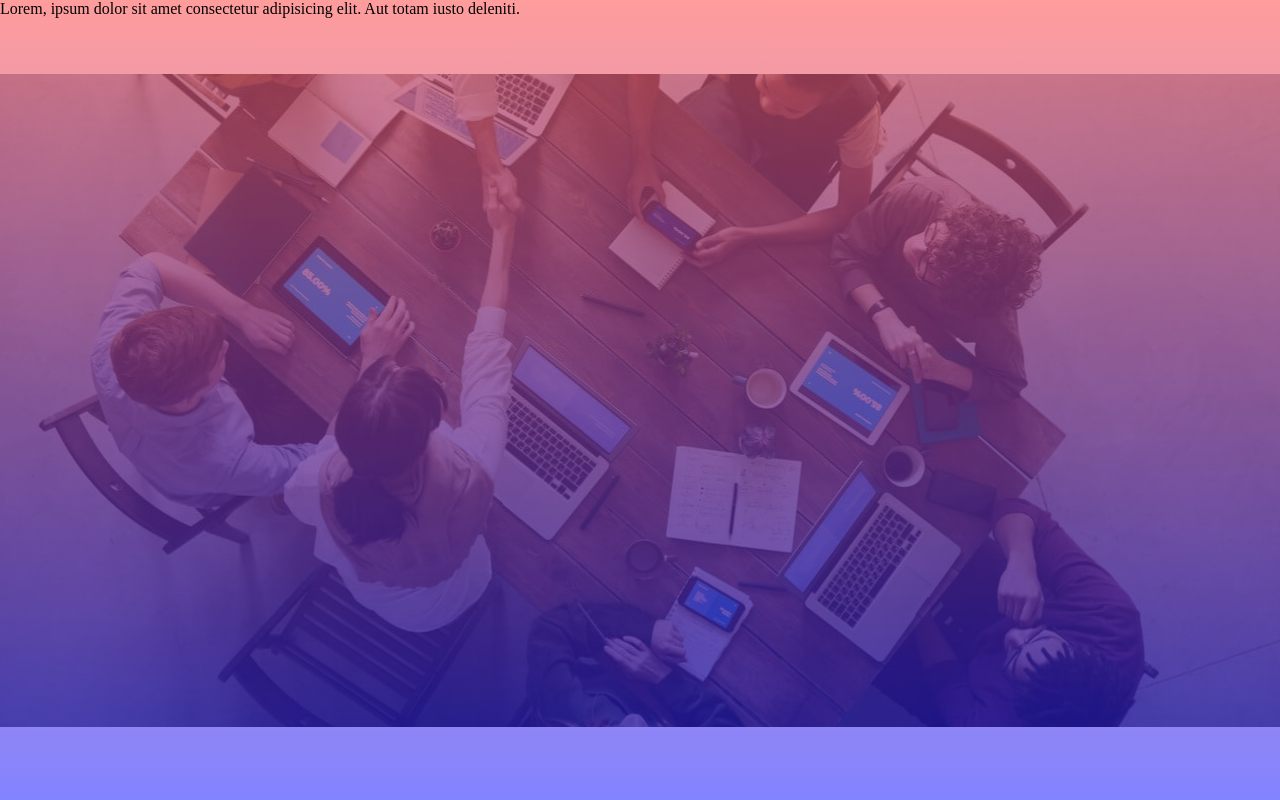
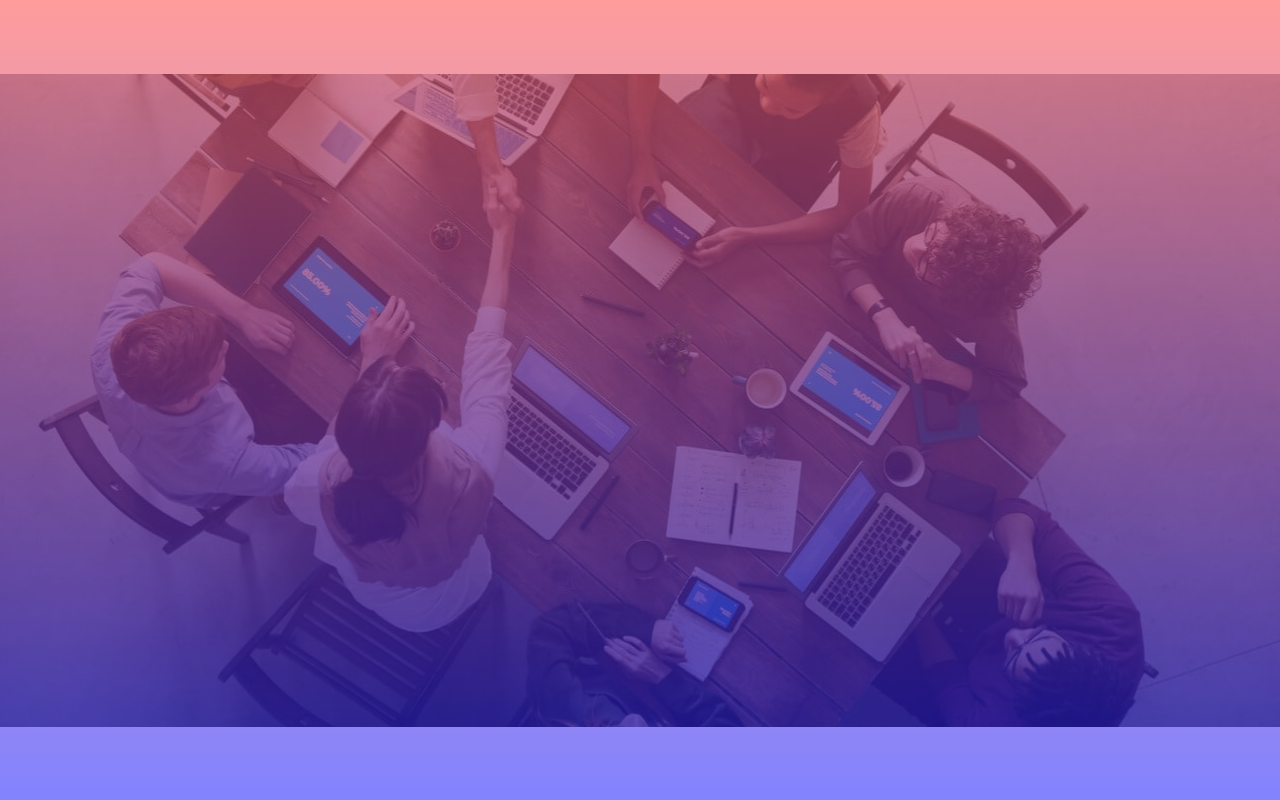
Before and after one commit to OmarFaruk9999/Fireshot-, a plain HTML site: page index.html in a window 1280 px wide. Shown: the top 800 px of the page. Drawn offline with Linux system fonts and the light colour scheme.

Commit message:
Update index.html

```diff
--- a/index.html
+++ b/index.html
@@ -18,7 +18,7 @@
     <header>
         <div class="img">
 
-            Lorem, ipsum dolor sit amet consectetur adipisicing elit. Aut totam iusto deleniti.
+
         </div>
     </header>
 
```
